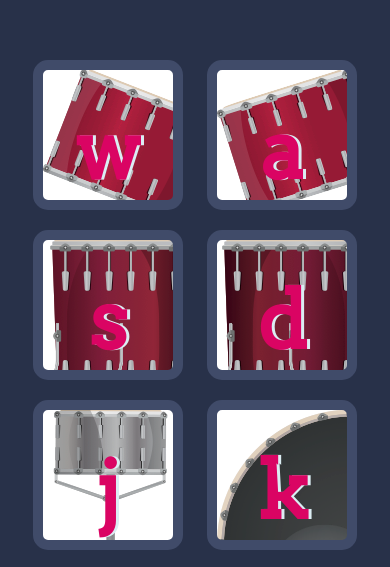
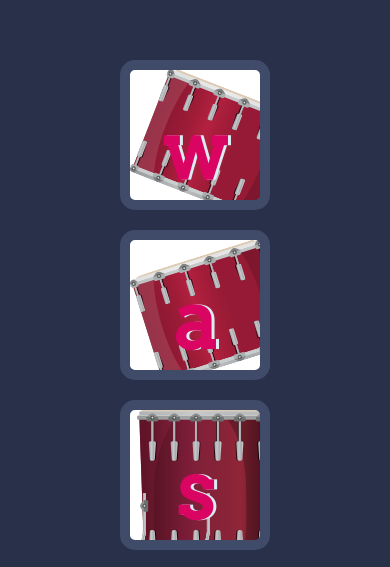
Before and after one commit to adityadhiman-in/drum_game, a plain HTML site: page index.html in a window 390 px wide. Shown: the part 255-822 px from the top of the page. Drawn offline with Linux system fonts and the light colour scheme.

Commit message:
Added Responsiveness

```diff
--- a/styles.css
+++ b/styles.css
@@ -74,3 +74,14 @@ footer {
   margin: 10px;
   background-color: white;
 }
+
+/* Responsiveness Begins here */
+
+@media(max-width:600px){
+    .set{
+      display: flex;
+      flex-direction: column;
+      align-items: center;
+      justify-content: center;
+    }
+}
```
